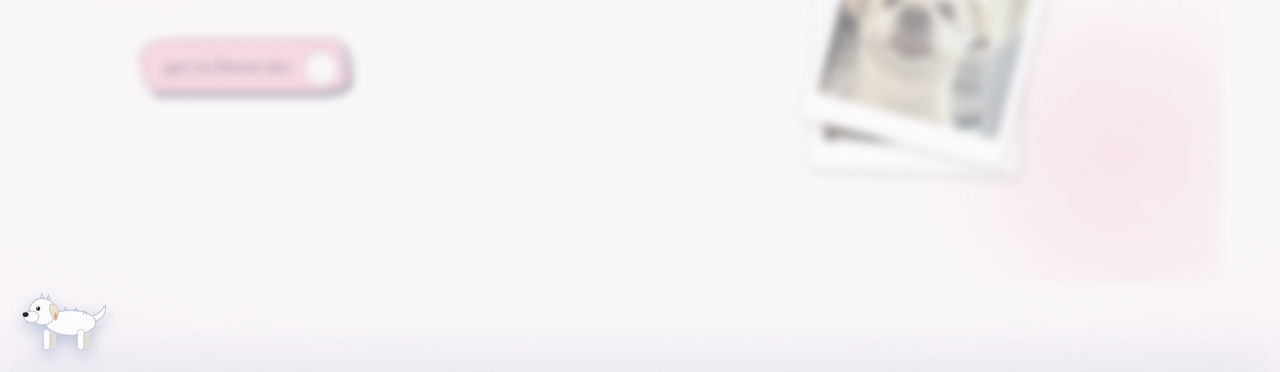
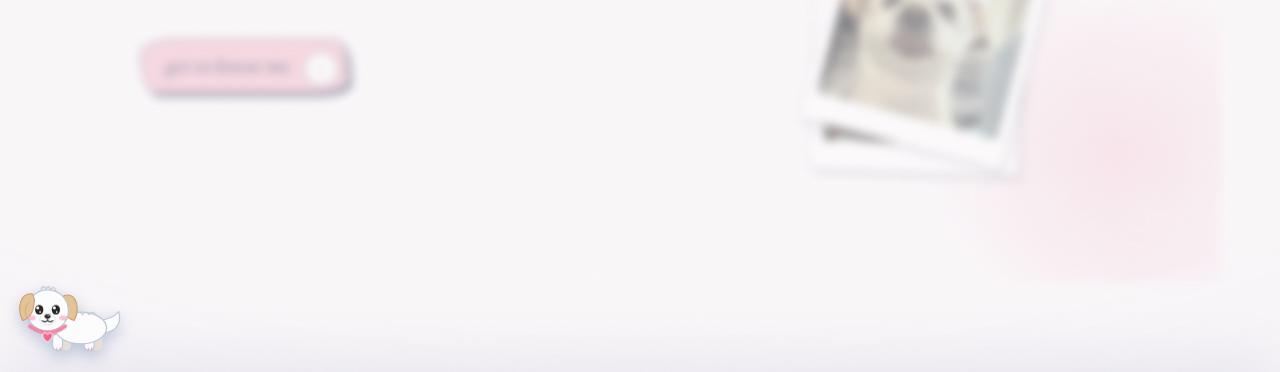
Before and after one commit to mihikaGarg/personalwebsite, a plain HTML site: page index.html in a window 1280 px wide. Shown: the part 425-797 px from the top of the page. Drawn offline with nearby package versions, Linux system fonts and the light colour scheme.

Commit message:
Cuter dog mascot: big head, sparkly eyes, blush, floppy tan ears, collar with heart tag
Co-Authored-By: Claude Sonnet 5.5 <noreply@anthropic.com>

```diff
--- a/index.html
+++ b/index.html
@@ -543,7 +543,7 @@
     .lb-close { position: fixed; top: 18px; right: 18px; }
 
     /* ---------- the dog ---------- */
-    #dog { position: fixed; bottom: 10px; left: 16px; z-index: 40; width: 96px; cursor: pointer; will-change: left; }
+    #dog { position: fixed; bottom: 10px; left: 16px; z-index: 40; width: 108px; cursor: pointer; will-change: left; }
     #dog .flip { transition: transform .3s; }
     #dog.left .flip { transform: scaleX(-1); }
     #dog svg { width: 100%; overflow: visible; filter: drop-shadow(0 6px 8px rgba(90, 120, 170, .35)); }
@@ -554,6 +554,14 @@
     #dog .tail { transform-box: fill-box; transform-origin: 100% 100%; animation: wag .5s ease-in-out infinite alternate; }
     #dog.happy .tail { animation-duration: .12s; }
     #dog .tongue { opacity: 0; transition: opacity .2s; }
+    #dog .eyes { transform-box: fill-box; transform-origin: 50% 50%; animation: blink 4.8s infinite; }
+    @keyframes blink { 0%, 93%, 100% { transform: scaleY(1); } 96% { transform: scaleY(.08); } }
+    #dog .ear { transform-box: fill-box; transform-origin: 50% 0; }
+    #dog.walking .ear-l { animation: flop .32s ease-in-out infinite alternate; }
+    #dog.walking .ear-r { animation: flop .32s ease-in-out infinite alternate-reverse; }
+    #dog.happy .ear-l, #dog.happy .ear-r { animation: flop .14s ease-in-out infinite alternate; }
+    @keyframes flop { from { transform: rotate(-6deg); } to { transform: rotate(8deg); } }
+    #dog:hover .flip { transform: translateY(-3px); } #dog.left:hover .flip { transform: scaleX(-1) translateY(-3px); }
     #dog.happy .tongue, #dog.walking .tongue { opacity: 1; }
     @keyframes step { from { rotate: -24deg; } to { rotate: 24deg; } }
     @keyframes bob { to { transform: translateY(-2px); } }
@@ -578,7 +586,7 @@
       .polaroid { max-width: 300px; margin: 0 auto; }
       .tile { height: 280px; }
       .scene { padding-top: 100px; padding-bottom: 100px; }
-      #dog { width: 70px; }
+      #dog { width: 80px; }
       .lb-btn { top: auto; bottom: 20px; margin-top: 0; }
       .lb-close { top: 14px; bottom: auto; }
       .nav-links a { padding: 6px 9px; font-size: 14px; }
@@ -905,32 +913,49 @@
     <div class="flip">
       <svg viewBox="0 0 130 92" aria-hidden="true">
         <g class="legs-back">
-          <rect class="leg leg-b" x="30" y="54" width="9" height="28" rx="4.5" fill="#e6e0d6" />
-          <rect class="leg leg-a" x="76" y="54" width="9" height="28" rx="4.5" fill="#e6e0d6" />
+          <rect class="leg leg-b" x="26" y="64" width="12" height="22" rx="6" fill="#e9e2d8" />
+          <rect class="leg leg-a" x="64" y="64" width="12" height="22" rx="6" fill="#e9e2d8" />
+        </g>
+        <g>
+          <rect class="leg leg-a" x="36" y="66" width="12" height="20" rx="6" fill="#fff" stroke="#c3cbd9" stroke-width="1.4" />
+          <rect class="leg leg-b" x="74" y="66" width="12" height="20" rx="6" fill="#fff" stroke="#c3cbd9" stroke-width="1.4" />
+          <path d="M39 83v3M43 83v3M77 83v3M81 83v3" stroke="#e9aebd" stroke-width="1.3" stroke-linecap="round" />
         </g>
         <g class="bod">
-          <path class="tail" d="M24 44 C 14 40, 10 30, 14 20 C 17 28, 20 34, 28 38 Z" fill="#fff" stroke="#c3cbd9" stroke-width="1.5" />
-          <ellipse cx="56" cy="47" rx="34" ry="17" fill="#fff" stroke="#c3cbd9" stroke-width="1.5" />
-          <path d="M34 36 l3 -5 l2 5 M46 32 l3 -5 l2 5 M60 31 l3 -5 l2 5 M72 33 l3 -5 l2 5" stroke="#c3cbd9" stroke-width="1.4" fill="none" stroke-linecap="round" />
-          <circle cx="94" cy="32" r="18" fill="#fff" stroke="#c3cbd9" stroke-width="1.5" />
-          <path d="M84 16 l2 -6 l3 6 M92 14 l3 -6 l2 6" stroke="#c3cbd9" stroke-width="1.4" fill="none" stroke-linecap="round" />
-          <ellipse cx="109" cy="39" rx="10" ry="8" fill="#fff" stroke="#c3cbd9" stroke-width="1.5" />
-          <path class="tongue" d="M108 46 q3 8 7 0 z" fill="#f28b9b" />
-          <ellipse cx="117" cy="36" rx="4" ry="3.3" fill="#2a2420" />
-          <circle cx="100" cy="28" r="2.8" fill="#2a2420" />
-          <circle cx="101" cy="27" r=".9" fill="#fff" />
-          <path d="M80 22 C 72 22, 70 36, 76 44 C 82 40, 86 30, 84 22 Z" fill="#f1e3cc" stroke="#c3cbd9" stroke-width="1.2" />
-          <path d="M76 44 C 74 40, 74 36, 76 33 C 79 36, 79 40, 76 44 Z" fill="#d9a86c" />
-        </g>
-        <g>
-          <rect class="leg leg-a" x="38" y="56" width="9" height="28" rx="4.5" fill="#fff" stroke="#c3cbd9" stroke-width="1.2" />
-          <rect class="leg leg-b" x="84" y="56" width="9" height="28" rx="4.5" fill="#fff" stroke="#c3cbd9" stroke-width="1.2" />
+          <path class="tail" d="M30 62 C 12 64, 4 48, 12 34 C 17 43, 24 47, 33 49 Z" fill="#fff" stroke="#c3cbd9" stroke-width="1.5" stroke-linejoin="round" />
+          <ellipse cx="52" cy="59" rx="31" ry="19" fill="#fff" stroke="#c3cbd9" stroke-width="1.5" />
+          <path d="M34 43 q4 -6 8 0 q4 -6 8 0 q4 -6 8 0 q4 -6 8 0" stroke="#c3cbd9" stroke-width="1.4" fill="none" stroke-linecap="round" />
+          <!-- far ear, behind the head -->
+          <path class="ear ear-l" d="M72 20 C 58 16, 52 34, 60 50 C 70 48, 76 36, 76 24 Z" fill="#e7c697" stroke="#c9a272" stroke-width="1.3" stroke-linejoin="round" />
+          <circle cx="92" cy="38" r="25" fill="#fff" stroke="#c3cbd9" stroke-width="1.5" />
+          <path d="M82 14 q3 -7 6 -1 q3 -7 6 -1 q3 -6 6 1" stroke="#c3cbd9" stroke-width="1.4" fill="none" stroke-linecap="round" />
+          <!-- near ear -->
+          <path class="ear ear-r" d="M110 18 C 124 16, 130 34, 122 50 C 112 48, 108 36, 108 24 Z" fill="#e7c697" stroke="#c9a272" stroke-width="1.3" stroke-linejoin="round" />
+          <path d="M114 28 C 120 32, 120 40, 117 46" stroke="#d4ad7c" stroke-width="1.2" fill="none" stroke-linecap="round" />
+          <!-- big sparkly eyes -->
+          <g class="eyes">
+            <ellipse cx="82" cy="37" rx="5" ry="5.8" fill="#2a2420" />
+            <ellipse cx="102" cy="37" rx="5" ry="5.8" fill="#2a2420" />
+            <circle cx="83.8" cy="34.6" r="1.9" fill="#fff" /><circle cx="81" cy="39.6" r="1" fill="#fff" />
+            <circle cx="103.8" cy="34.6" r="1.9" fill="#fff" /><circle cx="101" cy="39.6" r="1" fill="#fff" />
+          </g>
+          <ellipse cx="73" cy="47" rx="5" ry="3" fill="#f7a9bb" opacity=".65" />
+          <ellipse cx="111" cy="47" rx="5" ry="3" fill="#f7a9bb" opacity=".65" />
+          <!-- muzzle -->
+          <ellipse cx="92" cy="48.5" rx="9.5" ry="7" fill="#fff" stroke="#e1e5ee" stroke-width="1.2" />
+          <ellipse cx="92" cy="45" rx="3.6" ry="2.6" fill="#2a2420" />
+          <ellipse cx="91" cy="44.2" rx="1.1" ry=".7" fill="#fff" opacity=".8" />
+          <path d="M92 47.4 v2.6 M92 50 q-3.4 3 -6.4 .2 M92 50 q3.4 3 6.4 .2" stroke="#2a2420" stroke-width="1.3" fill="none" stroke-linecap="round" />
+          <path class="tongue" d="M90 52.5 q2.2 7 4.6 0 z" fill="#f28b9b" />
+          <!-- collar with a heart tag -->
+          <path d="M71 57 Q 92 72 113 57" stroke="#f28ba5" stroke-width="5" fill="none" stroke-linecap="round" />
+          <path d="M92 76 C 85.5 71.5, 84.5 66, 88 65 C 90.2 64.4, 91.6 66, 92 67 C 92.4 66, 93.8 64.4, 96 65 C 99.5 66, 98.5 71.5, 92 76 Z" fill="#f4688d" stroke="#fff" stroke-width="1.2" />
         </g>
       </svg>
     </div>
   </div>
 
-  <script src="content.js?v=20261116n"></script>
+  <script src="content.js?v=20261116o"></script>
   <script src="https://unpkg.com/lenis@1.1.13/dist/lenis.min.js"></script>
   <script>
     const S = window.SITE;
```
